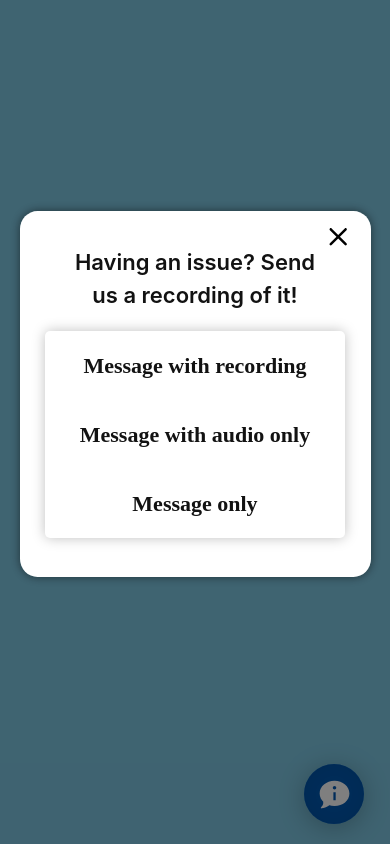
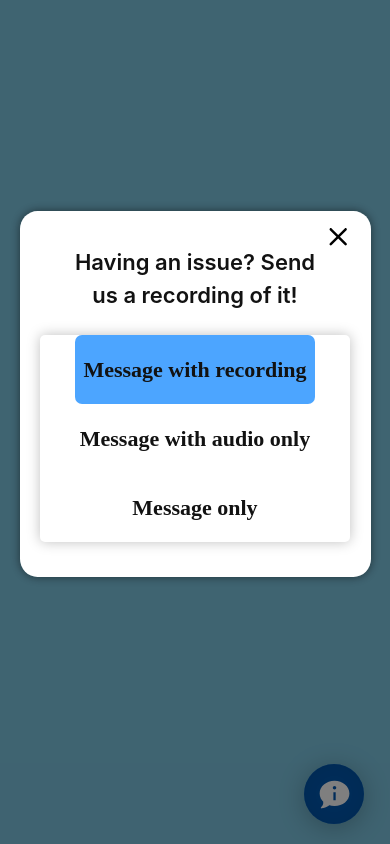
Before and after one commit to GoranStefanovski/SmallReactApp, a React (Create React App) app: page / in a window 390 px wide. Both pictures are taken after a click on the picture 334 px from the left and 794 px from the top of the page. Built offline with nearby package versions, Linux system fonts and the light colour scheme.

Commit message:
add active class to menu

```diff
--- a/src/App.css
+++ b/src/App.css
@@ -490,16 +490,17 @@
   }
 
   .infoChat_popup-list-md > li {
-    padding: 21px 24px;
-    padding: 21px 0;
+    padding: 21px 0px;
     margin: 0 50px;
-    border-radius: 5%;
+    border-radius: 7px;
+  }
+
+  .active {
+    background: rgba(0, 127, 255, 0.7);
+    border-radius: 7px;
   }
 }
-.draggable {
-  position: absolute;
-  cursor: move;
-}
+
 @media only screen and (max-width: 480px) {
   .infoChat {
     width: 60px;
@@ -578,6 +579,7 @@ line-height: 73px;
 
   .infoChat_popup-list-md > li {
     margin: 0 35px;
+    padding: 21px 5px;
   }
 
   .infoChat_popup-title {
--- a/src/_components/InfoChat.tsx
+++ b/src/_components/InfoChat.tsx
@@ -12,11 +12,11 @@ function InfoChat(props: any) {
   const isRecording = useSelector((state: any) => state.recording.value);
   const dispatch = useDispatch();
   var recordings = [
-    { id: 1, text: 'Message with recording', state: 'Recording' },
+    { id: 1, text: 'Message with recording', state: 'Recordings' },
     { id: 2, text: 'Message with audio only', state: 'Audio' },
     { id: 3, text: 'Message only', state: 'Message' },
   ];
-
+  var selected = ''
   const [isPopUpShown, setIsPopUpShown] = useState(false);
   const [isDropdownShown, setIsDropdownShown] = useState(false);
   const [selectedValue, setIsselectedValue] = useState('Recordings');
@@ -63,7 +63,7 @@ function InfoChat(props: any) {
 
 
   function ListItem(rec: any) {
-    return <li onClick={() => startCountdown(rec.value)} value={rec.id} key={rec.id}>
+    return <li className={`${selectedValue === rec.value ? 'active' : ''}`}  onClick={() => startCountdown(rec.value)} value={rec.id} key={rec.id}>
       {rec.text}
     </li>
   }
```
